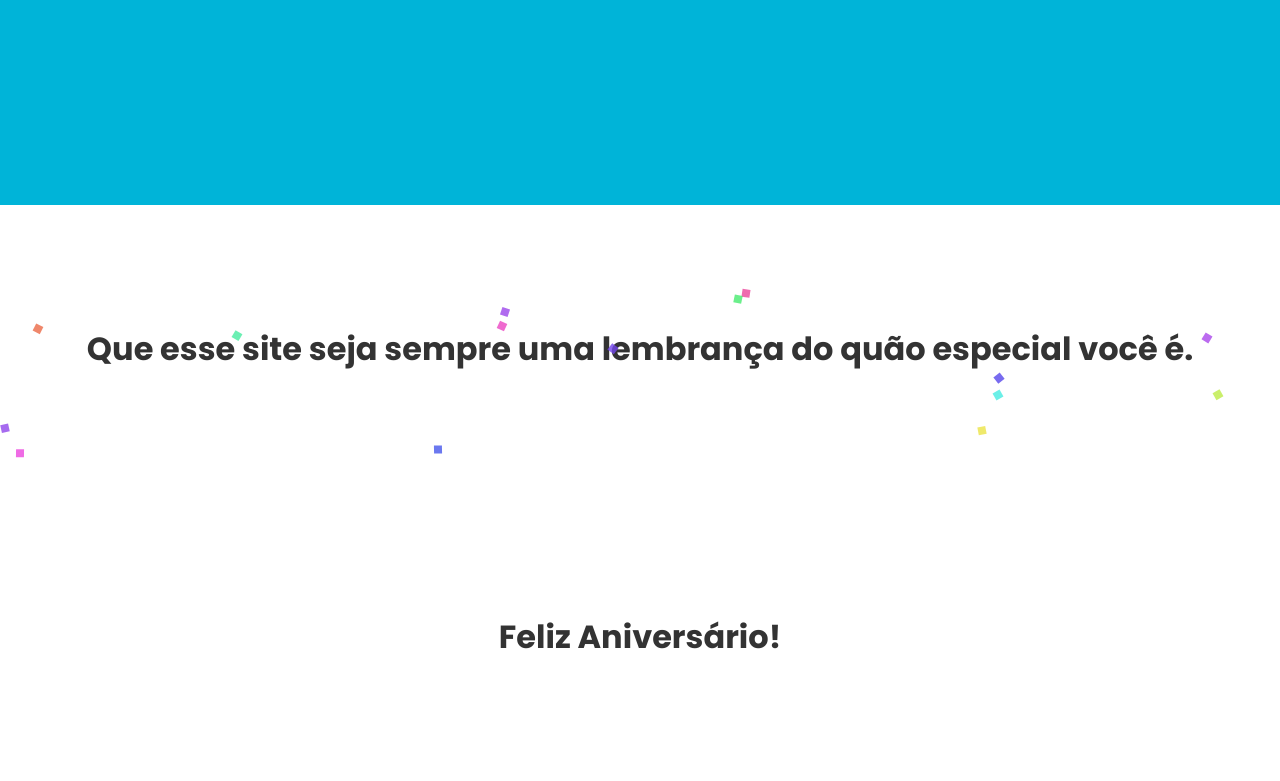
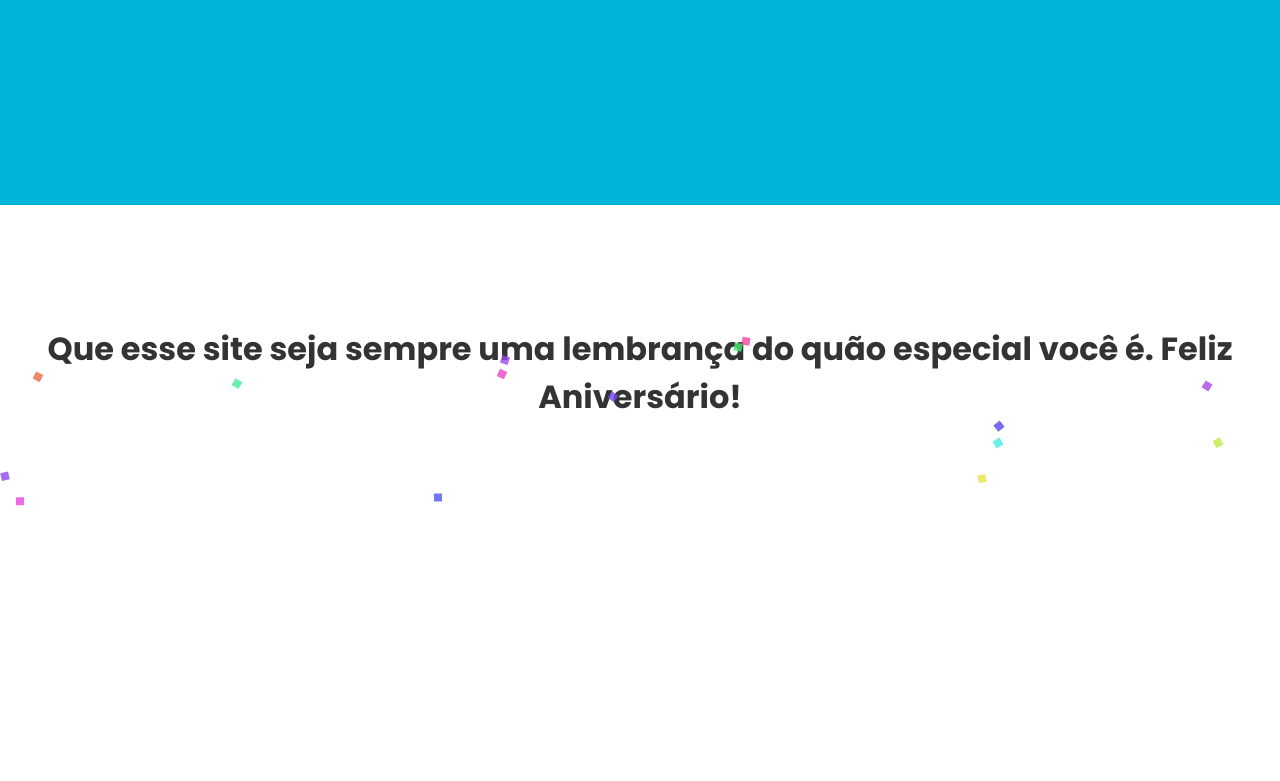
Before and after one commit to RomaniniGabriel/Presente_de_Aniversario_Rayna, a plain HTML site: page surpresa.html in a window 1280 px wide. Shown: the part 3635-4416 px from the top of the page. After the commit the page ends 4176 px from the top, so only its background shows below. Drawn offline with Linux system fonts and the light colour scheme.

Commit message:
Update surpresa.html

```diff
--- a/surpresa.html
+++ b/surpresa.html
@@ -189,9 +189,6 @@
   <!-- Mensagem final -->
   <div class="final-message">
     Que esse site seja sempre uma lembrança do quão especial você é.
-  </div>
-
-  <div class="final-message">
     Feliz Aniversário!
   </div>
 
```
